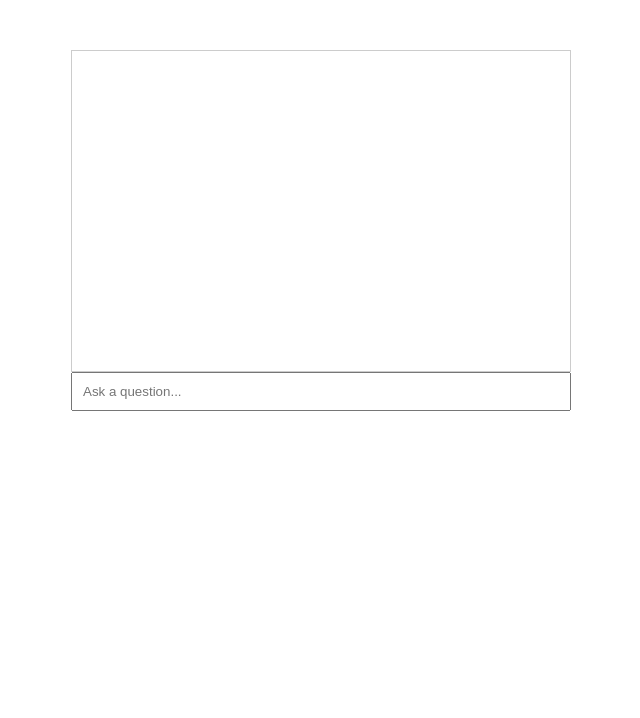
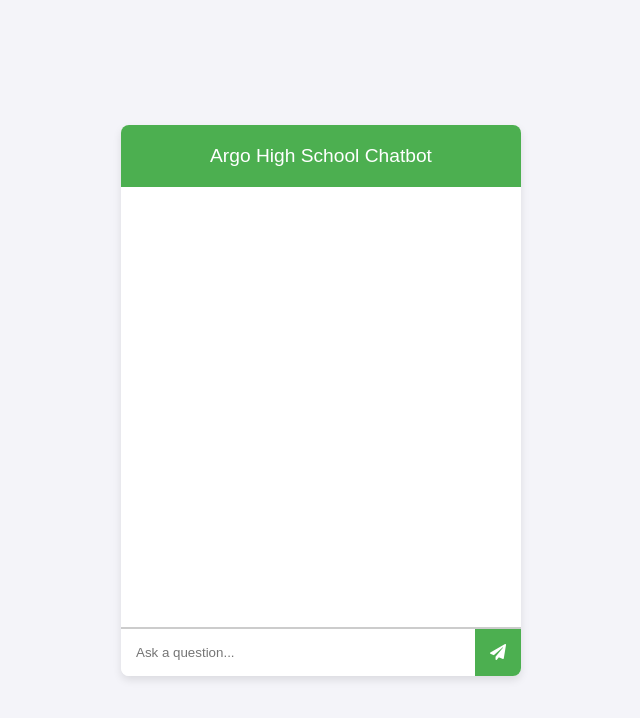
Before and after one commit to ththirlwall/argohschatbot, a website: page public/index.html in a window 1280 px wide. Shown: the whole page, without its empty margins (319-959 px from the left). Drawn offline with Linux system fonts and the light colour scheme.

Commit message:
Updated UI

```diff
--- a/public/index.html
+++ b/public/index.html
@@ -4,28 +4,100 @@
   <meta charset="UTF-8">
   <meta name="viewport" content="width=device-width, initial-scale=1.0">
   <title>Argo High School Chatbot</title>
+  <link rel="stylesheet" href="https://cdnjs.cloudflare.com/ajax/libs/font-awesome/5.15.4/css/all.min.css">
   <style>
-    body { font-family: Arial, sans-serif; }
-    #chatbox { width: 500px; margin: 50px auto; }
-    #messages { border: 1px solid #ccc; height: 300px; padding: 10px; overflow-y: scroll; }
-    .message { margin: 10px 0; }
-    .user { color: blue; }
-    .bot { color: green; }
-    #input { width: 100%; padding: 10px; box-sizing: border-box; }
+    body {
+      font-family: Arial, sans-serif;
+      background-color: #f4f4f9;
+      margin: 0;
+      display: flex;
+      justify-content: center;
+      align-items: center;
+      height: 100vh;
+    }
+    #chatbox {
+      width: 400px;
+      background: #fff;
+      box-shadow: 0 4px 8px rgba(0,0,0,0.1);
+      border-radius: 8px;
+      overflow: hidden;
+    }
+    #header {
+      background: #4CAF50;
+      padding: 20px;
+      color: white;
+      text-align: center;
+      font-size: 1.2em;
+    }
+    #messages {
+      height: 400px;
+      padding: 20px;
+      overflow-y: scroll;
+      border-bottom: 1px solid #ccc;
+    }
+    .message {
+      margin: 10px 0;
+      padding: 10px;
+      border-radius: 5px;
+      position: relative;
+      max-width: 80%;
+    }
+    .user {
+      background: #DCF8C6;
+      align-self: flex-end;
+      margin-left: auto;
+    }
+    .bot {
+      background: #ECECEC;
+      align-self: flex-start;
+    }
+    #input-container {
+      display: flex;
+      border-top: 1px solid #ccc;
+    }
+    #input {
+      flex: 1;
+      padding: 15px;
+      border: none;
+      outline: none;
+    }
+    #send {
+      background: #4CAF50;
+      color: white;
+      border: none;
+      padding: 15px;
+      cursor: pointer;
+    }
+    #send i {
+      font-size: 1.2em;
+    }
   </style>
 </head>
 <body>
   <div id="chatbox">
+    <div id="header">Argo High School Chatbot</div>
     <div id="messages"></div>
+    <div id="input-container">
       <input type="text" id="input" placeholder="Ask a question..." />
+      <button id="send"><i class="fas fa-paper-plane"></i></button>
+    </div>
   </div>
   <script>
     const input = document.getElementById('input');
+    const sendButton = document.getElementById('send');
     const messages = document.getElementById('messages');
 
-    input.addEventListener('keypress', function(event) {
-      if (event.key === 'Enter') {
+    function displayMessage(message, sender) {
+      const messageElement = document.createElement('div');
+      messageElement.className = 'message ' + sender;
+      messageElement.textContent = message;
+      messages.appendChild(messageElement);
+      messages.scrollTop = messages.scrollHeight;
+    }
+
+    function sendMessage() {
       const userMessage = input.value;
+      if (!userMessage.trim()) return;
       displayMessage(userMessage, 'user');
       input.value = '';
 
@@ -39,15 +111,14 @@
         displayMessage(data.answer, 'bot');
       });
     }
+
+    input.addEventListener('keypress', function(event) {
+      if (event.key === 'Enter') {
+        sendMessage();
+      }
     });
 
-    function displayMessage(message, sender) {
-      const messageElement = document.createElement('div');
-      messageElement.className = 'message ' + sender;
-      messageElement.textContent = message;
-      messages.appendChild(messageElement);
-      messages.scrollTop = messages.scrollHeight;
-    }
+    sendButton.addEventListener('click', sendMessage);
   </script>
 </body>
 </html>
```
Lines whose indentation alone changed are shown as unchanged.
